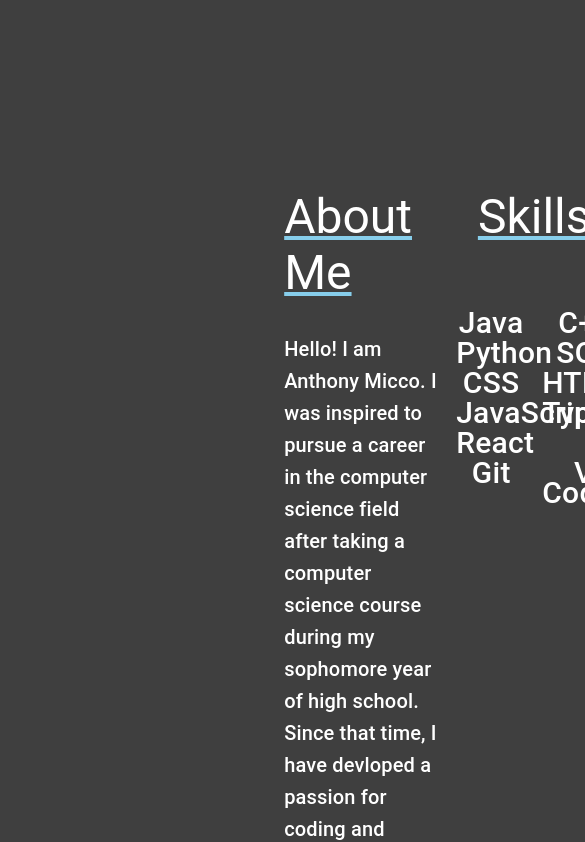
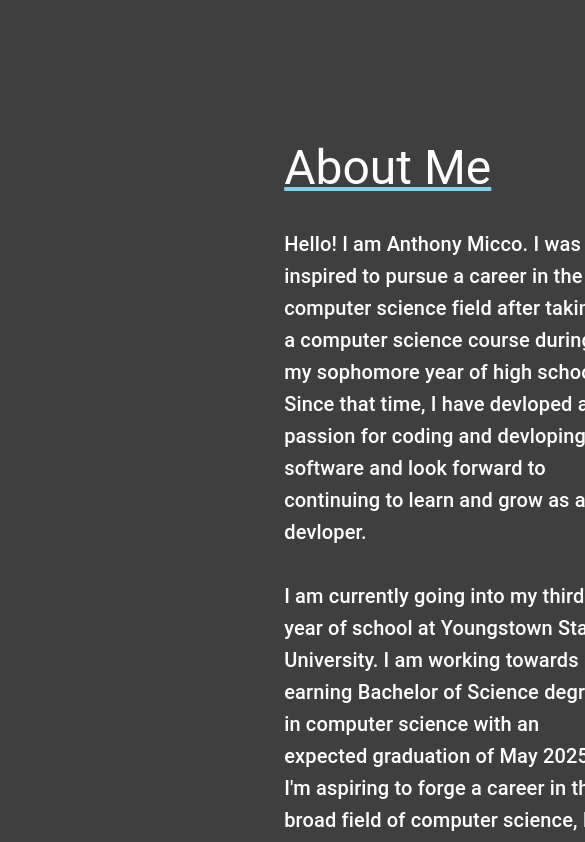
Before and after one commit to Ajmicco18/personalWebsite, a React (Create React App) app: page / in a window 390 px wide. Shown: the part 760-1602 px from the top of the page, 585 px wide, since content can reach past the window. Built offline with nearby package versions, Linux system fonts and the light colour scheme.

Commit message:
started fixing responsiveness

```diff
--- a/src/components/AboutMe.jsx
+++ b/src/components/AboutMe.jsx
@@ -8,10 +8,11 @@
 } from "@mui/material"
 
 export default function AboutMe() {
+
     return (
         <Container maxWidth="xl" sx={{ margin: "25vh 10vh 0 30vh" }}>
             <Grid container spacing={2}>
-                <Grid item xs={6} md={6}>
+                <Grid item xs={12} md={6}>
                     <Typography variant="h3" component="div" color="white" sx={{ textDecoration: "underline", textDecorationColor: "skyblue" }}>
                         About Me
                     </Typography>
@@ -32,7 +33,7 @@
                         Boardman, Ohio.
                     </Typography>
                 </Grid>
-                <Grid item xs={6} md={4}>
+                <Grid item xs={12} md={6}>
                     <Typography variant="h3"
                         component="div"
                         color="white"
@@ -117,7 +118,7 @@
                                 </ListItem>
                             </List>
                         </Grid>
-                        <Grid item xs={6} md={4}>
+                        <Grid item xs={6} md={6}>
                             <List sx={{ alignItems: "center" }}>
                                 <ListItem disablePadding>
                                     <ListItemText
```
